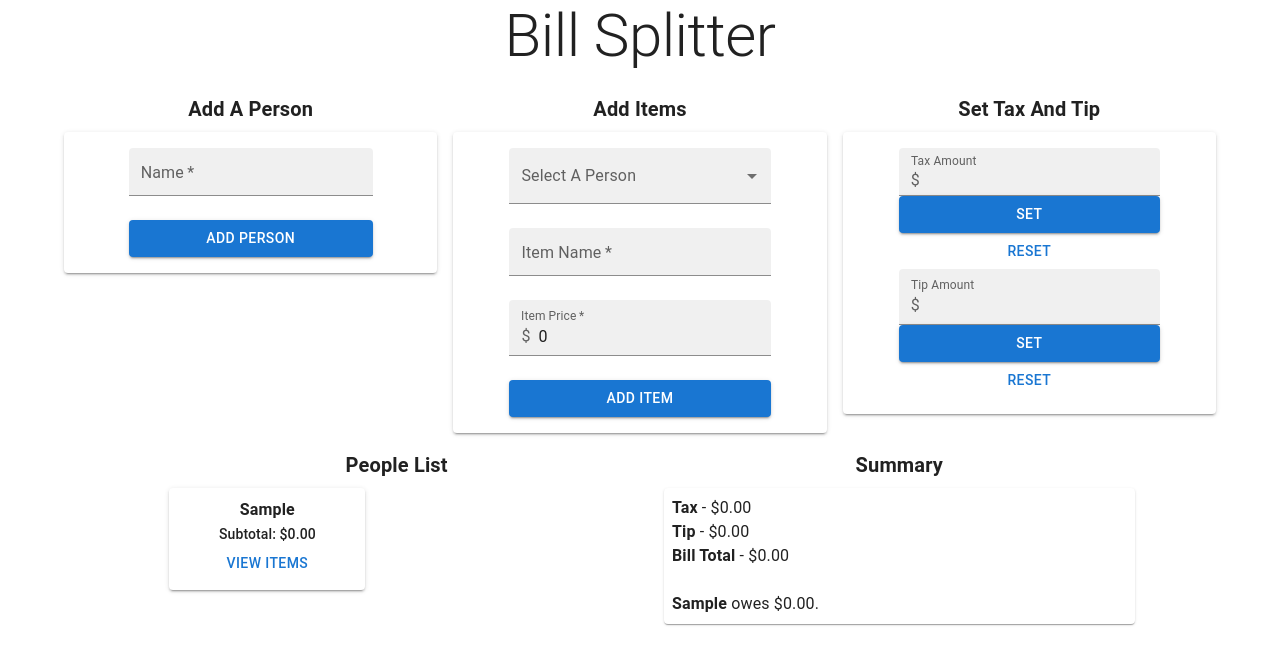
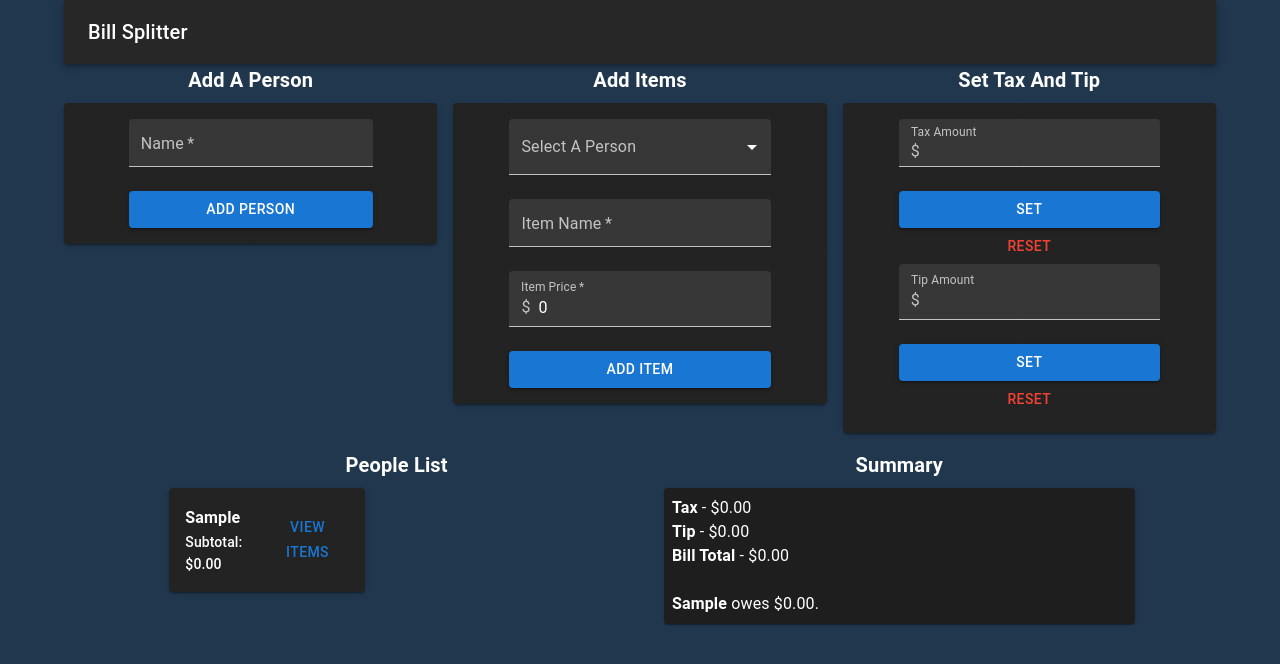
Before and after one commit to William-Luna/billsplitter, a React (Create React App) app: page / in a window 1280 px wide. Both pictures are taken after typing "Sample" into the empty fields and a click on the button "ADD PERSON". Shown: the top 664 px of the page. Built offline with nearby package versions, Linux system fonts and the light colour scheme.

Commit message:
Set basic theme, minor UI changes, toolbar added

```diff
--- a/src/App.js
+++ b/src/App.js
@@ -3,8 +3,9 @@ import PersonForm from './components/PersonForm'
 import ItemForm from './components/ItemForm'
 import ResultDisplay from './components/ResultDisplay'
 import TaxTipOptions from './components/TaxTipOptions'
-import { Container, CssBaseline, Typography } from '@mui/material'
+import { Container, CssBaseline } from '@mui/material'
 import Grid2 from '@mui/material/Unstable_Grid2/Grid2'
+import TopNavbar from './components/TopNavbar'
 
 const App = () => {
 
@@ -12,7 +13,7 @@ const App = () => {
     <main>
       <CssBaseline />
       <Container>
-        <Typography align="center" gutterBottom variant="h2">Bill Splitter</Typography>
+        <TopNavbar />
         <Grid2 container spacing={2} align="center">
           <Grid2 xs={12} sm={4}>
             <PersonForm />
--- a/src/components/PersonDetails.js
+++ b/src/components/PersonDetails.js
@@ -1,4 +1,4 @@
-import { Button, Collapse, List, Paper, Typography } from "@mui/material"
+import { Box, Button, Collapse, List, Paper, Typography } from "@mui/material"
 import { useState } from "react"
 import Grid2 from "@mui/material/Unstable_Grid2/Grid2"
 import Item from "./Item"
@@ -9,11 +9,15 @@ const PersonDetails = ({ person }) => {
   const viewLabel = viewItems ? 'Hide Items' : 'View Items'
 
   return (
-    <Grid2 xs={12} sm={5} sx={{ ml: 1, mr: 1 }}>
+    <Grid2 xs={12} lg={5} sx={{ ml: 1, mr: 1 }}>
       <Paper elevation={2} sx={{ p: 1 }}>
-        <Typography variant="subtitle1" sx={{ fontWeight: 'bold' }}>{person.name}</Typography>
-        <Typography variant="subtitle2">Subtotal: ${person.subtotal.toFixed(2)} </Typography>
-        <Button onClick={() => toggleViewItems(!viewItems)}>{viewLabel}</Button>
+        <Box component="span" m={1} display="flex" justifyContent="space-between" alignItems="center">
+          <div align="left">
+            <Typography variant="subtitle1" sx={{ fontWeight: 'bold' }}>{person.name}</Typography>
+            <Typography variant="subtitle2">Subtotal: ${person.subtotal.toFixed(2)} </Typography>
+          </div>
+          <Button onClick={() => toggleViewItems(!viewItems)} float="right">{viewLabel}</Button>
+        </Box>
         <Collapse in={viewItems}>
           <List>
             {person.items.map(item =>
--- a/src/components/TaxTipOptions.js
+++ b/src/components/TaxTipOptions.js
@@ -39,8 +39,9 @@ const TaxTipOptions = () => {
               InputProps={{
                 startAdornment: <InputAdornment position="start">$</InputAdornment>
               }} />
+            <br />
             <Button variant="contained" type='submit'>Set</Button>
-            <Button onClick={clearTax}>Reset</Button>
+            <Button color="error" onClick={clearTax}>Reset</Button>
           </FormControl>
         </form>
         <form onSubmit={handleTip}>
@@ -49,8 +50,9 @@ const TaxTipOptions = () => {
               InputProps={{
                 startAdornment: <InputAdornment position="start">$</InputAdornment>,
               }} />
+            <br />
             <Button variant="contained" type='submit'>Set</Button>
-            <Button onClick={clearTip}>Reset</Button>
+            <Button color="error" onClick={clearTip}>Reset</Button>
           </FormControl>
         </form>
       </Paper>
--- /dev/null
+++ b/src/components/TopNavbar.js
@@ -0,0 +1,13 @@
+import { AppBar, Toolbar, Typography } from "@mui/material"
+
+const TopNavbar = () => {
+  return (
+    <AppBar position="static">
+      <Toolbar>
+        <Typography variant="h6">Bill Splitter</Typography>
+      </Toolbar>
+    </AppBar>
+  )
+}
+
+export default TopNavbar
--- a/src/index.js
+++ b/src/index.js
@@ -2,12 +2,16 @@ import React from 'react'
 import ReactDOM from 'react-dom/client'
 import { Provider } from 'react-redux'
 import App from './App'
+import { ThemeProvider } from '@mui/material'
+import { appTheme } from "./theme"
 
 import store from './store'
 
 const root = ReactDOM.createRoot(document.getElementById('root'))
 root.render(
   <Provider store={store}>
-    <App />
+    <ThemeProvider theme={appTheme}>
+      <App />
+    </ThemeProvider>
   </Provider>
 )
--- /dev/null
+++ b/src/theme.js
@@ -0,0 +1,16 @@
+import { createTheme } from "@mui/material"
+
+export const appTheme = createTheme({
+  palette: {
+    mode: 'dark',
+    primary: {
+      main: '#1976d2',
+    },
+    secondary: {
+      main: '#f50057',
+    },
+    background: {
+      default: '#21374e',
+    }
+  }
+})
```
